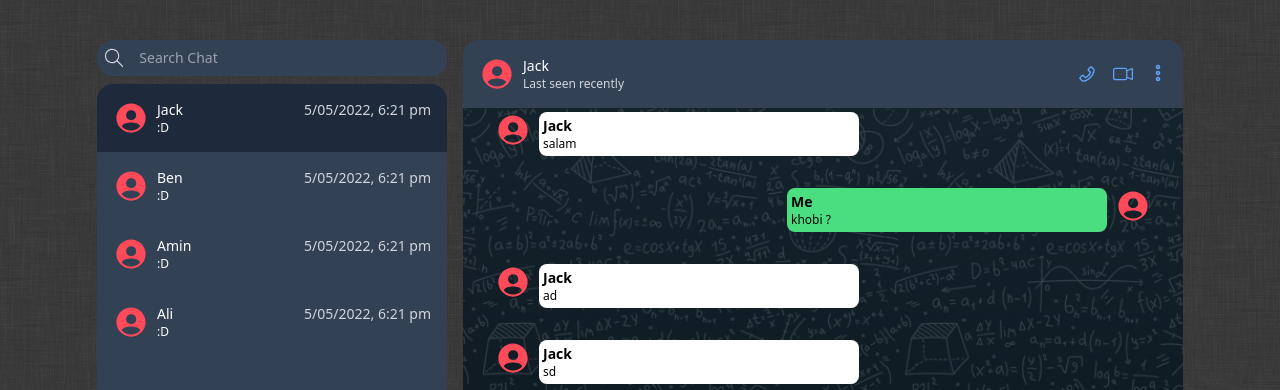
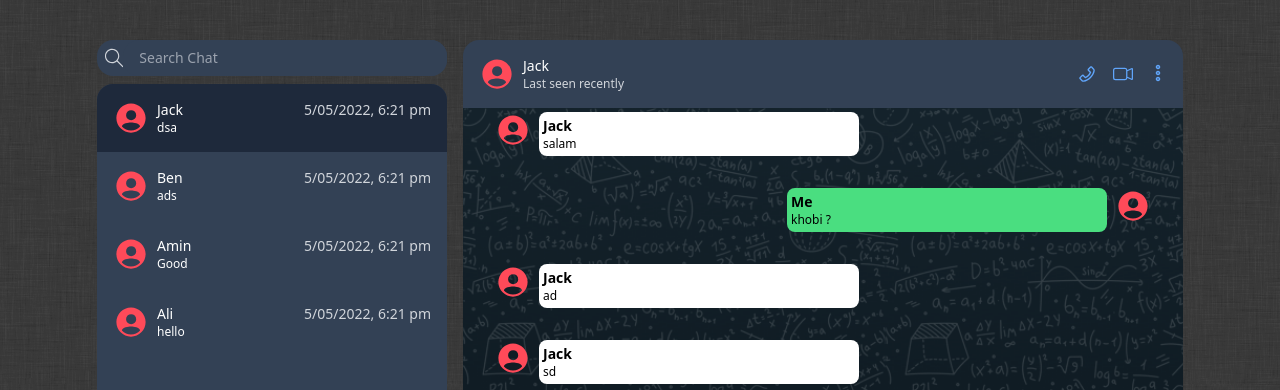
Before and after one commit to M-AminM/chat-app, a React (Create React App) app: page / in a window 1280 px wide. Shown: the top 390 px of the page. Built offline with nearby package versions, Linux system fonts and the light colour scheme; data requests are answered from the project's data file.

Commit message:
adding last message

```diff
--- a/server/db.json
+++ b/server/db.json
@@ -245,6 +245,12 @@
           "name": "Me",
           "message": "What ? :)",
           "type": "sender"
+        },
+        {
+          "id": 1675252157120,
+          "name": "Me",
+          "message": "hello",
+          "type": "reciever"
         }
       ]
     }
--- a/src/components/Messanger/Sidebar/ChatList/index.tsx
+++ b/src/components/Messanger/Sidebar/ChatList/index.tsx
@@ -42,10 +42,17 @@ const ChatList: React.FunctionComponent<ChatListProps> = (): JSX.Element => {
     contactsData();
   }, []);
 
+  const messages: any = contacts.map((contact) => contact.messages);
+  let lastMessage: any;
+
+  lastMessage = messages.map(
+    (message: any, index: number) => message[messages[index]?.length - 1]
+  );
 
   return (
     <div className="bg-slate-700 rounded-2xl flex flex-col overflow-auto h-full">
-      {(search.length === 0 ? contacts : search).map((contact: ContactType) => (
+      {(search.length === 0 ? contacts : search).map(
+        (contact: ContactType, index: number) => (
           <div
             className={`flex justify-between cursor-pointer p-4 hover: duration-150 ease-in ${
               contact.id === id && "bg-slate-800"
@@ -57,12 +64,15 @@ const ChatList: React.FunctionComponent<ChatListProps> = (): JSX.Element => {
               <IoPersonCircleSharp className="text-4xl " color="#ff4a59" />
               <div>
                 <h2 className="text-sm text-white">{contact.name}</h2>
-              <p className="text-xs text-white">{contact.lastMessage}</p>
+                <p className="text-xs text-white">
+                  {lastMessage[index].message}
+                </p>
               </div>
             </div>
             <p className="text-sm text-gray-300">{contact.lastMessageSent}</p>
           </div>
-      ))}
+        )
+      )}
     </div>
   );
 };
```
Also changed, not shown: public/manifest.json. Lines whose indentation alone changed are shown as unchanged.
